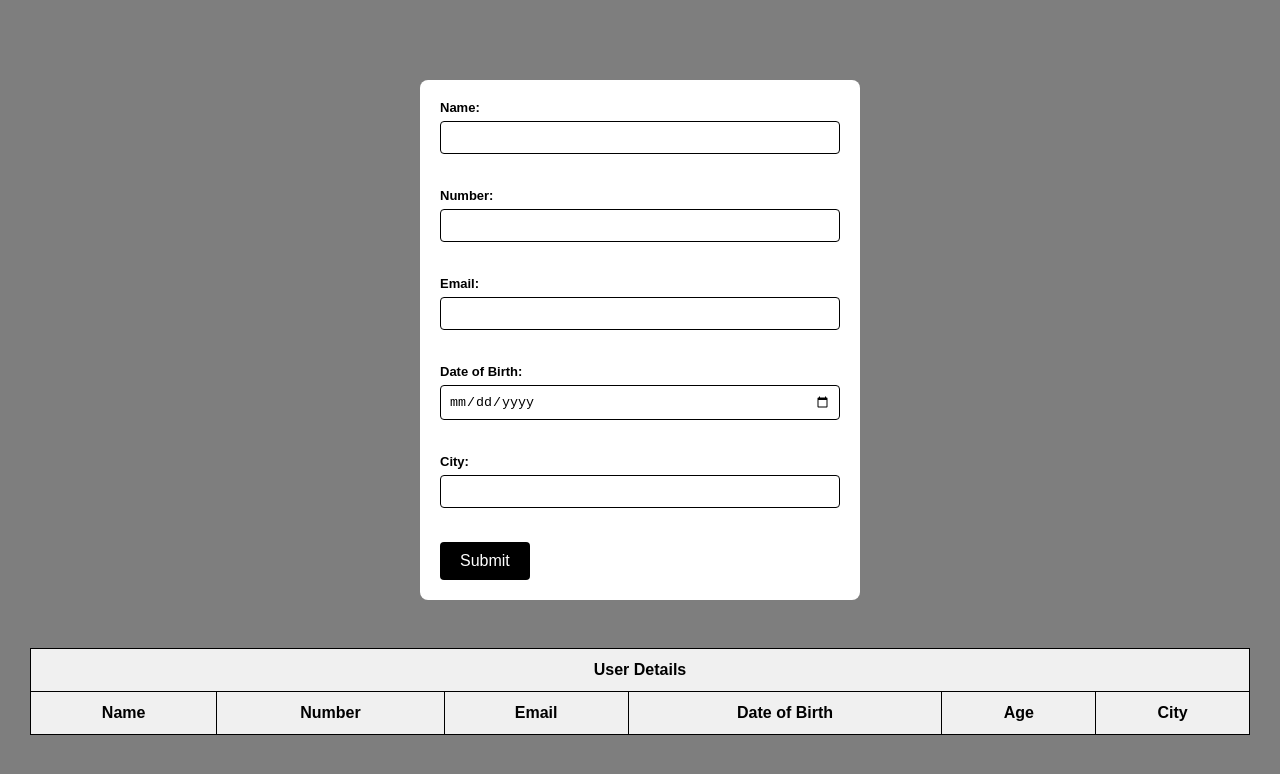
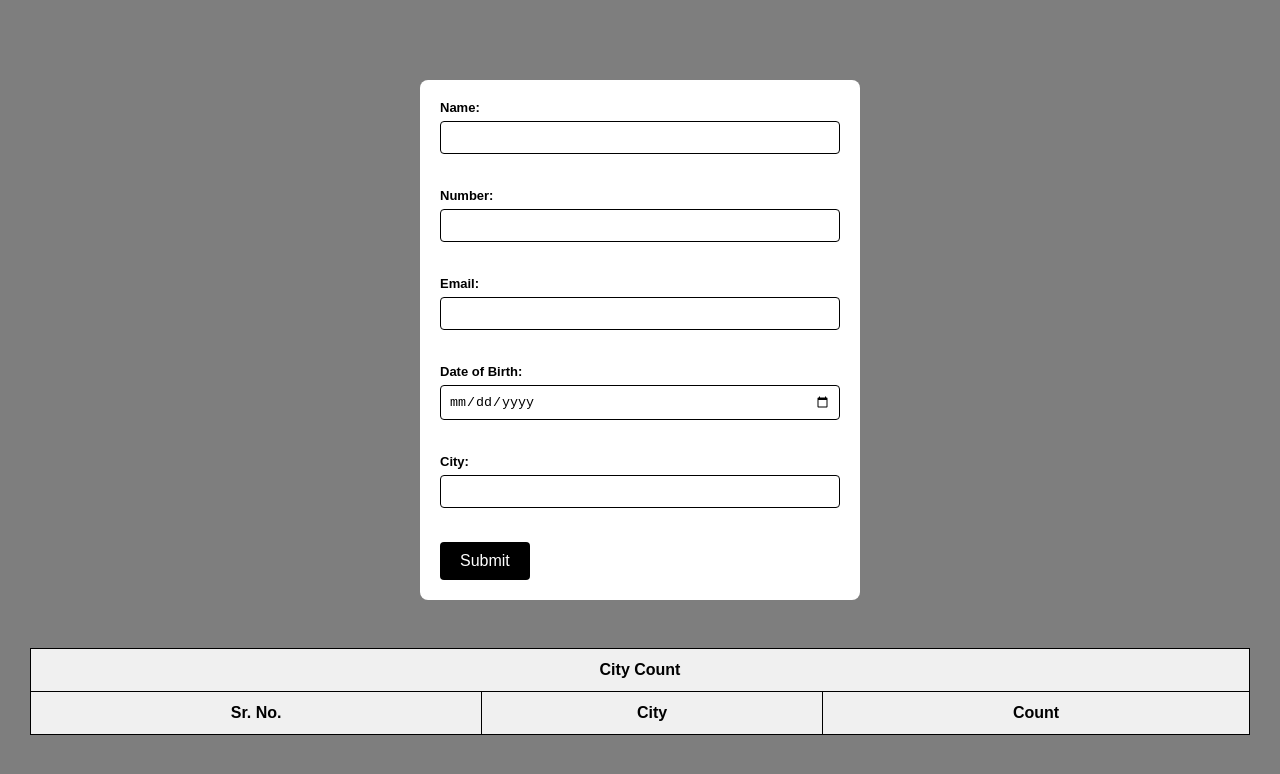
Before and after one commit to DaxPatadia28/Form---Task, a plain HTML site: page index.html in a window 1280 px wide. Drawn offline with Linux system fonts and the light colour scheme.

Commit message:
Update index.html

```diff
--- a/index.html
+++ b/index.html
@@ -21,7 +21,7 @@
         <button type="submit">Submit</button>
     </form>
     <br>
-    <table id="detailsTable" style="width:100%;">
+    <table id="detailsTable" style="width:100%; display:none;">
         <thead>
             <tr>
                 <th colspan="6" style="text-align: center;">User Details</th>
@@ -38,6 +38,20 @@
         <tbody>
         </tbody>
     </table>
+    <table id="cityCountTable" style="width:100%;">
+        <thead>
+            <tr>
+                <th colspan="3" style="text-align: center;">City Count</th>
+            </tr>
+            <tr>
+                <th style="text-align: center;">Sr. No.</th>
+                <th style="text-align: center;">City</th>
+                <th style="text-align: center;">Count</th>
+            </tr>
+        </thead>
+        <tbody>
+        </tbody>
+    </table>
 </body>
 <script src="first.js"></script>
 </html>
```
